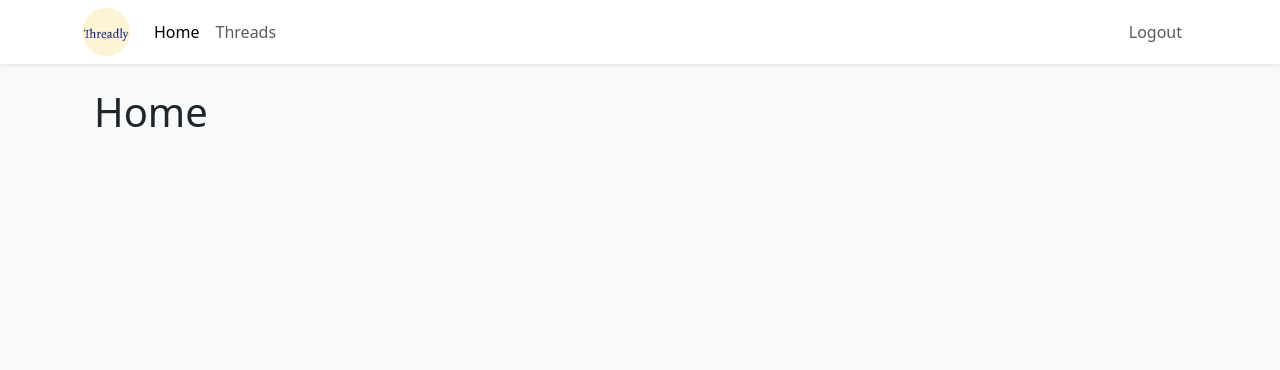
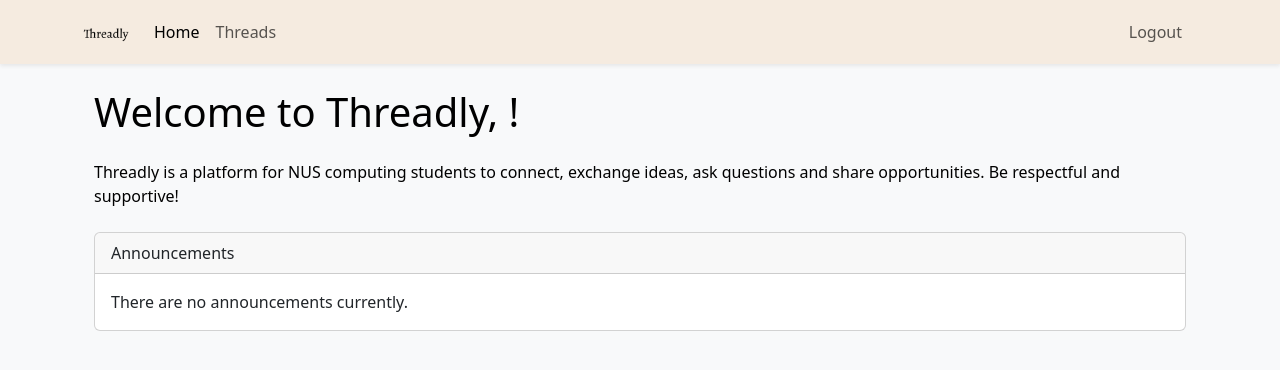
Before and after one commit to kailermai/CVWO-Winter-Assignemnt-AY2425, a React (Vite) app in the folder frontend/: page / in a window 1280 px wide. Shown: the top 370 px of the page. Built offline with nearby package versions, Linux system fonts and the light colour scheme; no server answers.

Commit message:
improved UI design

```diff
--- a/frontend/index.html
+++ b/frontend/index.html
@@ -6,7 +6,7 @@
     <meta name="viewport" content="width=device-width, initial-scale=1" />
     <title>Threadly</title>
   </head>
-  <body class="bg-light">
+  <body class="bg-light" style="overflow-y: scroll; color: black">
     <div id="root"></div>
     <script type="module" src="/src/main.tsx"></script>
   </body>
--- a/frontend/src/components/Navbar.tsx
+++ b/frontend/src/components/Navbar.tsx
@@ -44,7 +44,7 @@ export function Navbar(props: {name: string, setName: (name: string) => void}) {
         )
     }
 
-    return <NavbarBS sticky="top" className="bg-white shadow-sm mb-3">
+    return <NavbarBS sticky="top" className="shadow-sm mb-3" style={{backgroundColor: "#f5ebe0"}}>
         <Container>
             <Image src="public/Threadly-.png" roundedCircle style={{width: "3rem", height: "3rem", marginRight:"1rem"}} />
             <Nav className="me-auto">
--- a/frontend/src/pages/Home.tsx
+++ b/frontend/src/pages/Home.tsx
@@ -1,10 +1,32 @@
-import { Container } from "react-bootstrap";
+import { Card, CardBody, CardHeader, CardText, Container } from "react-bootstrap";
 
 export function Home(props: { name: string }) {
 
+    let welcome;
+
+    if (props.name === undefined) {
+        welcome = (
+            <h1 className="mb-4">Welcome to Threadly!</h1>
+        )
+    } else {
+        welcome = (
+            <h1 className="mb-4">Welcome to Threadly, {props.name}!</h1>
+        )
+    }
+
     return (
         <Container className="mt-4">
-            <h1 className="mb-4">Home</h1>
+            {welcome}
+            Threadly is a platform for NUS computing students to connect, exchange ideas, ask questions and share opportunities.
+            Be respectful and supportive!
+            <Card className="mt-4">
+                <CardHeader>
+                    Announcements
+                </CardHeader>
+                <CardBody>
+                    <CardText>There are no announcements currently.</CardText>
+                </CardBody>
+            </Card>
         </Container>
     );
 };
--- a/frontend/src/pages/Login.tsx
+++ b/frontend/src/pages/Login.tsx
@@ -42,7 +42,7 @@ export function Login(props: {setName: (name: string) => void}) {
             <Col></Col>
             <Col xs={6}>
                 <form onSubmit={submit}>
-                    <h1 className="h3 mb-3 fw-normal">Sign in</h1>
+                    <h1 className="h3 mb-3 fw-normal">Login</h1>
                     <input type="text" className="form-control mb-3" placeholder="Username" required
                             onChange={e => setName(e.target.value)}
                     />
--- a/frontend/src/pages/Threads.tsx
+++ b/frontend/src/pages/Threads.tsx
@@ -8,7 +8,7 @@ export function Threads(props: { name: string }) {
     const [posts, setPosts] = useState<any[]>([]);
     const [selectedTag, setSelectedTag] = useState<string>("All");
     const [filteredPosts, setFilteredPosts] = useState<any[]>([]);
-    var [errorMessage, setErrorMessage] = useState("");
+    const [errorMessage, setErrorMessage] = useState("");
 
     // View post function
     const viewPost = (postID: string) => {
```
Also changed, not shown: frontend/public/Threadly-.png.
